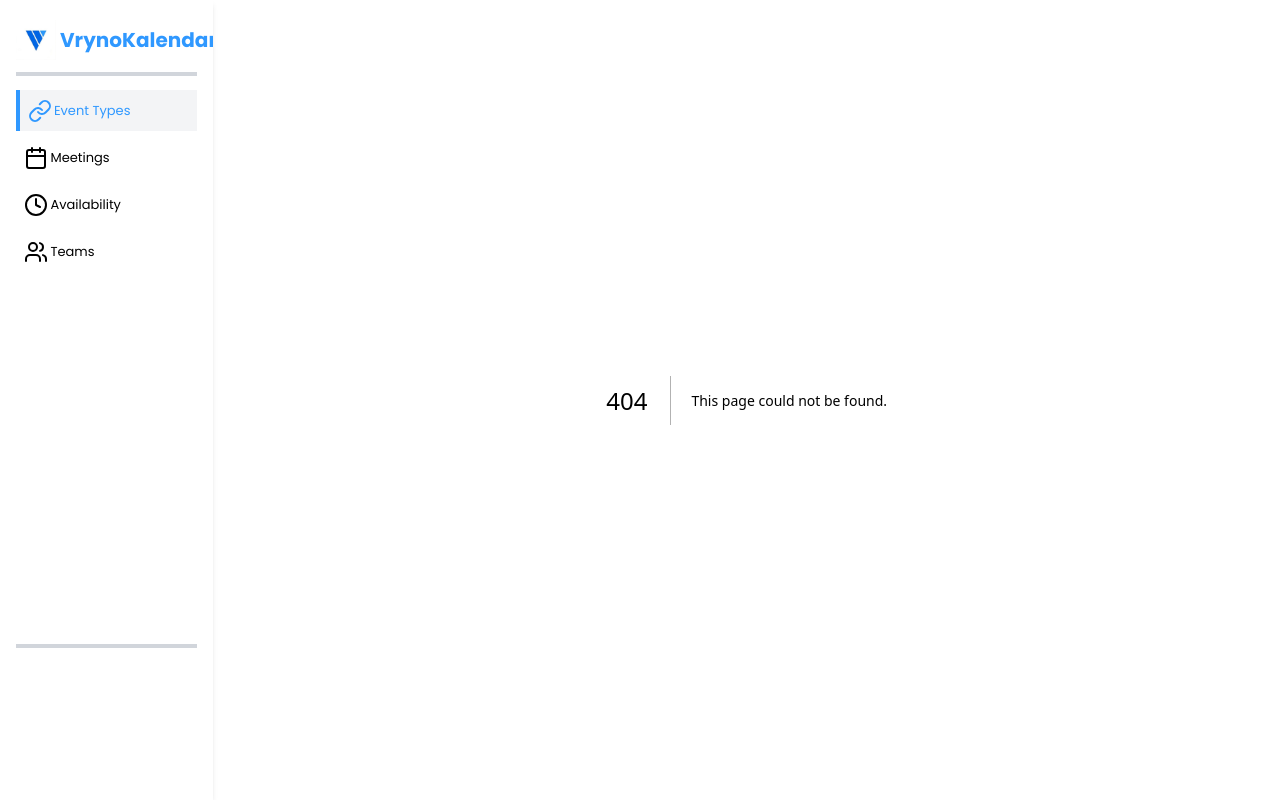
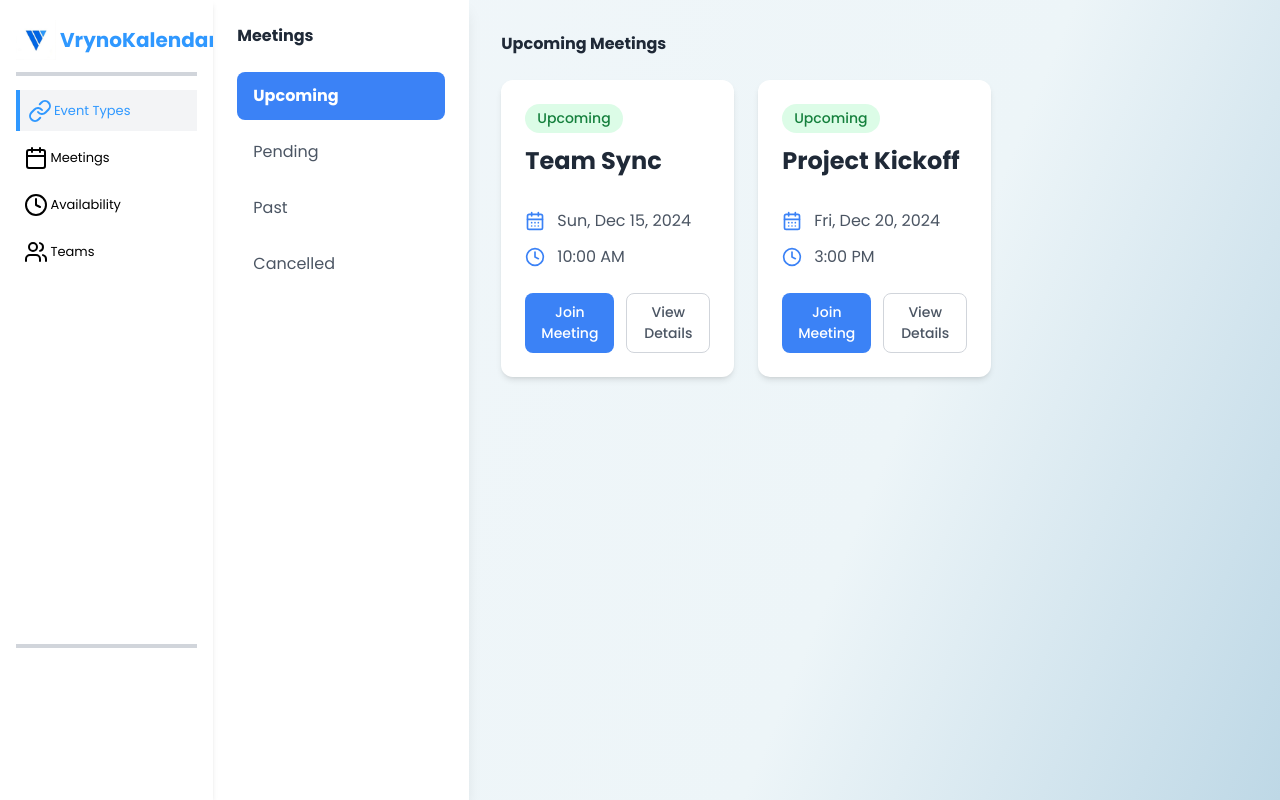
Before and after one commit to anuragdas2001/VrynoKalender, a Next.js app: page /meeting in a window 1280 px wide. Before the commit this address had no page. Built offline with nearby package versions, Linux system fonts and the light colour scheme.

Commit message:
Dynamic meeting types

```diff
--- a/components/vrynoKalenderComponents/Meeting/Meeting.tsx
+++ /dev/null
@@ -1,68 +0,0 @@
-import { useState } from "react";
-import { meetingsData } from "../../../meeting";
-const Meeting = () => {
-  const [activeTab, setActiveTab] = useState("Upcoming");
-
-
-
-  return (
-    <div className="flex justify-center items-center h-screen p-6 bg-gradient-to-b from-blue-100 to-blue-200">
-      <div className="h-5/6 w-full max-w-5xl bg-white shadow-2xl rounded-lg p-8">
-        {/* Header */}
-        <h1 className="text-4xl font-bold text-gray-800 text-center mb-6">Meetings</h1>
-
-        {/* Navigation Tabs */}
-        <div className="flex justify-center gap-6 sm:gap-12 mb-6">
-          {["Upcoming", "Pending", "Past"].map((tab) => (
-            <button
-              key={tab}
-              className={`font-semibold px-4 sm:px-2 py-2 rounded-md transition-all ${
-                activeTab === tab
-                  ? "bg-blue-500 text-white shadow-md"
-                  : "bg-gray-200 text-gray-600 hover:bg-gray-300"
-              } text-sm sm:text-base lg:text-md`}
-              onClick={() => setActiveTab(tab)}
-            >
-              {tab}
-            </button>
-          ))}
-        </div>
-
-        {/* Table */}
-        <div className="overflow-x-auto rounded-lg shadow-lg">
-          <table className="w-full text-left border-collapse">
-            <thead className="bg-blue-500 text-white">
-              <tr>
-                <th className="px-6 py-4 text-sm font-semibold tracking-wider uppercase">Title</th>
-                <th className="px-6 py-4 text-sm font-semibold tracking-wider uppercase">Date</th>
-                <th className="px-6 py-4 text-sm font-semibold tracking-wider uppercase">Time</th>
-              </tr>
-            </thead>
-            <tbody>
-              {meetingsData[activeTab].length > 0 ? (
-                meetingsData[activeTab].map((meeting) => (
-                  <tr
-                    key={meeting.id}
-                    className="odd:bg-gray-100 even:bg-gray-50 hover:bg-blue-100 transition-colors"
-                  >
-                    <td className="px-6 py-4 text-gray-700">{meeting.title}</td>
-                    <td className="px-6 py-4 text-gray-700">{meeting.date}</td>
-                    <td className="px-6 py-4 text-gray-700">{meeting.time}</td>
-                  </tr>
-                ))
-              ) : (
-                <tr>
-                  <td className="px-6 py-4 text-center text-gray-500" colSpan="3">
-                    No meetings found.
-                  </td>
-                </tr>
-              )}
-            </tbody>
-          </table>
-        </div>
-      </div>
-    </div>
-  );
-};
-
-export default Meeting;
--- /dev/null
+++ b/components/vrynoKalenderComponents/Meetings/MeetingCard.tsx
@@ -0,0 +1,76 @@
+import { CalendarDays, Clock } from "lucide-react";
+
+export const MeetingCard = ({ meeting, status }) => {
+  // Get badge style based on meeting status
+  const getBadgeStyle = () => {
+    switch (status) {
+      case "Upcoming":
+        return "bg-green-100 text-green-700 border-green-200";
+      case "Pending":
+        return "bg-yellow-100 text-yellow-700 border-yellow-200";
+      case "Past":
+        return "bg-gray-100 text-gray-700 border-gray-200";
+      case "Cancelled":
+        return "bg-red-100 text-red-700 border-red-200";
+      default:
+        return "bg-blue-100 text-blue-700 border-blue-200";
+    }
+  };
+
+  // Format date to be more readable
+  const formatDate = (dateString) => {
+    return new Date(dateString).toLocaleDateString("en-US", {
+      weekday: "short",
+      month: "short",
+      day: "numeric",
+      year: "numeric",
+    });
+  };
+
+  return (
+    <div className="bg-white rounded-xl shadow-md hover:shadow-lg transition-all duration-300">
+      {/* Card Header */}
+      <div className="relative p-6 pb-4">
+        <span
+          className={`inline-block px-3 py-1 rounded-full text-sm font-medium ${getBadgeStyle()} mb-3`}
+        >
+          {status}
+        </span>
+        <h3 className="text-xl font-semibold text-gray-800 mb-4 line-clamp-2">
+          {meeting.title}
+        </h3>
+      </div>
+
+      {/* Card Content */}
+      <div className="px-6 pb-6">
+        <div className="space-y-3">
+          <div className="flex items-center text-gray-600">
+            <CalendarDays className="w-5 h-5 mr-3 text-blue-500" />
+            <span>{formatDate(meeting.date)}</span>
+          </div>
+
+          <div className="flex items-center text-gray-600">
+            <Clock className="w-5 h-5 mr-3 text-blue-500" />
+            <span>{meeting.time}</span>
+          </div>
+        </div>
+
+        {/* Action Buttons */}
+        <div className="mt-6 flex gap-3">
+          {status === "Upcoming" && (
+            <button className="flex-1 bg-blue-500 text-white py-2 px-4 rounded-lg hover:bg-blue-600 transition-colors text-sm font-medium">
+              Join Meeting
+            </button>
+          )}
+          <button
+            className={`flex-1 border border-gray-300 text-gray-600 py-2 px-4 rounded-lg hover:bg-gray-50 transition-colors text-sm font-medium ${
+              status === "Upcoming" ? "" : "w-full"
+            }`}
+          >
+            View Details
+          </button>
+        </div>
+      </div>
+    </div>
+  );
+};
--- /dev/null
+++ b/components/vrynoKalenderComponents/Meetings/[...MeetingType].tsx
@@ -0,0 +1,92 @@
+// pages/meetings/[type].js
+import { useState, useEffect } from "react";
+import { useRouter } from "next/router";
+import { meetingsData } from "../../../meeting";
+import { MeetingCard } from "./MeetingCard";
+
+const MeetingType = () => {
+  const router = useRouter();
+  const [activeTab, setActiveTab] = useState("upcoming");
+
+  const tabs = [
+    { id: "upcoming", label: "Upcoming" },
+    { id: "pending", label: "Pending" },
+    { id: "past", label: "Past" },
+    { id: "cancelled", label: "Cancelled" },
+  ];
+
+  // Sync URL with state
+  useEffect(() => {
+    const { type } = router.query;
+    if (type && tabs.find((tab) => tab.id === type)) {
+      setActiveTab(type);
+    }
+  }, [router.query]);
+
+  // Handle tab change
+  const handleTabChange = (tabId) => {
+    console.log("tabId", tabId);
+    setActiveTab(tabId);
+    router.push(`/meetings/${tabId}`);
+  };
+
+  // Get current tab label
+  const currentTabLabel =
+    tabs.find((tab) => tab.id === activeTab)?.label || "Upcoming";
+
+  return (
+    <div className="flex h-screen ">
+      {/* Sidebar */}
+      <div className="w-64 bg-white shadow-lg">
+        <div className="p-6">
+          <h1 className="text-2xl font-bold text-gray-800 mb-6">Meetings</h1>
+          <nav className="space-y-2">
+            {tabs.map(({ id, label }) => (
+              <button
+                key={id}
+                className={`w-full text-left px-4 py-3 rounded-lg transition-all ${
+                  activeTab === id
+                    ? "bg-blue-500 text-white font-semibold"
+                    : "text-gray-600 hover:bg-gray-100"
+                }`}
+                onClick={() => handleTabChange(id)}
+              >
+                {label}
+              </button>
+            ))}
+          </nav>
+        </div>
+      </div>
+
+      {/* Main Content */}
+      <div className="flex-1 p-8 overflow-auto">
+        <h2 className="text-2xl font-semibold text-gray-800 mb-6">
+          {currentTabLabel} Meetings
+        </h2>
+
+        {meetingsData[currentTabLabel]?.length > 0 ? (
+          <div className="grid grid-cols-1  xl:grid-cols-3 gap-6">
+            {meetingsData[currentTabLabel].map((meeting) => (
+              <MeetingCard
+                key={meeting.id}
+                meeting={meeting}
+                status={currentTabLabel}
+              />
+            ))}
+          </div>
+        ) : (
+          <div className="text-center text-gray-500 mt-8 bg-white p-8 rounded-lg shadow">
+            <h3 className="text-xl font-semibold mb-2">
+              No {currentTabLabel} Meetings
+            </h3>
+            <p className="text-gray-500">
+              There are no meetings in this category.
+            </p>
+          </div>
+        )}
+      </div>
+    </div>
+  );
+};
+
+export default MeetingType;
--- a/constraints/constraints.js
+++ b/constraints/constraints.js
@@ -42,7 +42,7 @@ const dashboardDetails = [
       },
     ],
     widgets: ["string1", "string2", "string3"], // String array
-    url: "/meetings",
+    url: "/meetings/upcoming",
     icon: <Calendar />,
   },
 
--- a/meeting.ts
+++ b/meeting.ts
@@ -3,13 +3,18 @@ export const meetingsData = {
     { id: 1, title: "Team Sync", date: "2024-12-15", time: "10:00 AM" },
     { id: 2, title: "Project Kickoff", date: "2024-12-20", time: "3:00 PM" },
   ],
-    Pending: [
-    //   { id: 3, title: "Feedback Session", date: "2024-12-10", time: "2:00 PM" },
-    //   { id: 4, title: "Weekly Update", date: "2024-12-11", time: "11:00 AM" },
-    ],
+  Pending: [],
   Past: [
     { id: 5, title: "Retrospective", date: "2024-12-05", time: "4:00 PM" },
-      { id: 6, title: "Client Presentation", date: "2024-12-01", time: "1:00 PM" },
+    {
+      id: 6,
+      title: "Client Presentation",
+      date: "2024-12-01",
+      time: "1:00 PM",
+    },
   ],
-
+  Cancelled: [
+    { id: 7, title: "Budget Review", date: "2024-12-10", time: "11:00 AM" },
+    { id: 8, title: "Strategy Meeting", date: "2024-12-08", time: "2:00 PM" },
+  ],
 };
--- /dev/null
+++ b/pages/meeting.tsx
@@ -0,0 +1,9 @@
+import React from "react";
+import Meeting from "../components/vrynoKalenderComponents/Meetings/[...MeetingType]";
+// import MeetingType from "../components/vrynoKalenderComponents/Meetings/[[...type]]";
+
+const meetings = () => {
+  return <Meeting />;
+};
+
+export default meetings;
--- a/pages/meetings.tsx
+++ /dev/null
@@ -1,7 +0,0 @@
-import React from "react";
-import Meeting from "../components/vrynoKalenderComponents/Meeting/Meeting";
-const meetings = () => {
-  return <Meeting />;
-};
-
-export default meetings;
--- /dev/null
+++ b/pages/meetings/[[...type]].tsx
@@ -0,0 +1,6 @@
+import Meetings from "../../components/vrynoKalenderComponents/Meetings/[...MeetingType]";
+const MeetingType = () => {
+  return <Meetings />;
+};
+
+export default MeetingType;
```
Lines whose indentation alone changed are shown as unchanged.
